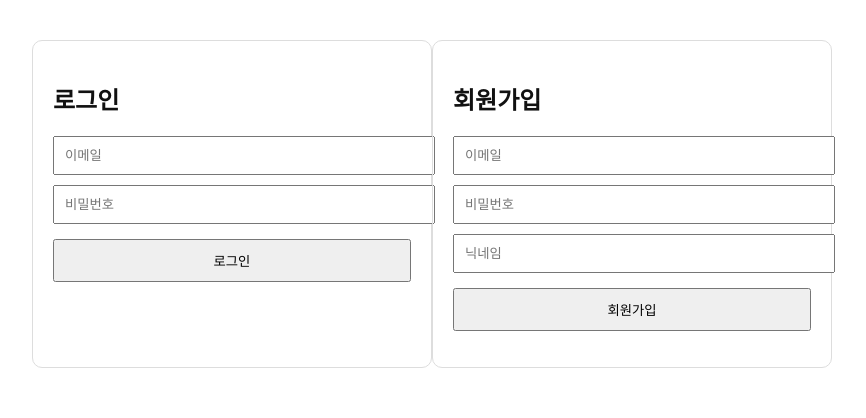
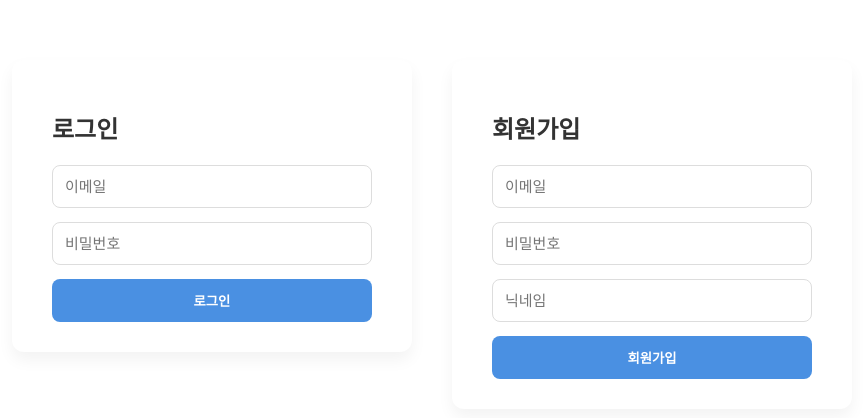
Before and after one commit to sharknell/LifeCheck, a React (Create React App) app in the folder frontend/: page /account in a window 1280 px wide. Shown: the top 418 px of the page, without its empty margins (208-1074 px from the left). Built offline with nearby package versions, Linux system fonts and the light colour scheme.

Commit message:
디자인 및 리팩토링

```diff
--- a/frontend/src/components/auth/LoginForm.jsx
+++ b/frontend/src/components/auth/LoginForm.jsx
@@ -1,15 +1,15 @@
-import React, { useState, useContext } from 'react';
-import { useNavigate } from 'react-router-dom';
-import { AuthContext } from '../../context/AuthContext';
-import API from '../../services/api';
-import { toast } from 'react-toastify';
+import React, { useState, useContext } from "react";
+import { useNavigate } from "react-router-dom";
+import { AuthContext } from "../../context/AuthContext";
+import { toast } from "react-toastify";
+import API from "../../services/api";
+import "../../styles/LoginForm.css";
 
 const LoginForm = () => {
   const navigate = useNavigate();
   const { login } = useContext(AuthContext);
-
-  const [form, setForm] = useState({ email: '', password: '' });
-  const [message, setMessage] = useState('');
+  const [form, setForm] = useState({ email: "", password: "" });
+  const [message, setMessage] = useState("");
 
   const handleChange = (e) => {
     setForm({ ...form, [e.target.name]: e.target.value });
@@ -17,40 +17,20 @@ const LoginForm = () => {
 
   const handleSubmit = async (e) => {
     e.preventDefault();
-
     try {
-      const res = await API.post('/auth/login', form);
-      login(res.data.token); // context에 저장
-      toast.success('🎉 로그인에 성공했어요! 환영합니다 😊', {
-        position: "top-center",
-        autoClose: 2500,
-        hideProgressBar: false,
-        closeOnClick: true,
-        pauseOnHover: true,
-        draggable: true,
-        progress: undefined,
-        theme: "light",
-        style: {
-          fontSize: '16px',
-          fontWeight: 'bold',
-          color: '#2e7d32',
-          backgroundColor: '#e8f5e9',
-          border: '1px solid #81c784',
-          borderRadius: '12px',
-          padding: '12px 20px',
-        }
-      });
-
-      navigate('/dashboard'); // 페이지 이동
+      const res = await API.post("/auth/login", form);
+      login(res.data.token);
+      toast.success("🎉 로그인 성공!", { position: "top-center" });
+      navigate("/dashboard");
     } catch (err) {
-      setMessage(err.response?.data?.message || '❌ 로그인 실패');
+      setMessage(err.response?.data?.message || "❌ 로그인 실패");
     }
   };
 
   return (
     <div className="account-box">
       <h2>로그인</h2>
-      <form onSubmit={handleSubmit}>
+      <form onSubmit={handleSubmit} className="account-form">
         <input
           type="email"
           name="email"
@@ -68,7 +48,7 @@ const LoginForm = () => {
           required
         />
         <button type="submit">로그인</button>
-        <p>{message}</p>
+        {message && <p className="account-message">{message}</p>}
       </form>
     </div>
   );
--- a/frontend/src/components/auth/RegisterForm.jsx
+++ b/frontend/src/components/auth/RegisterForm.jsx
@@ -1,34 +1,55 @@
-import React, { useState } from 'react';
-import axios from 'axios';
-import API from '../../services/api';
+import React, { useState } from "react";
+import axios from "axios";
+import "../../styles/LoginForm.css";
 
 const RegisterForm = () => {
-  const [form, setForm] = useState({ email: '', password: '', nickname: '' });
-  const [message, setMessage] = useState('');
+  const [form, setForm] = useState({ email: "", password: "", nickname: "" });
+  const [message, setMessage] = useState("");
 
-  const handleChange = e => setForm({ ...form, [e.target.name]: e.target.value });
+  const handleChange = (e) => {
+    setForm({ ...form, [e.target.name]: e.target.value });
+  };
 
-  const handleSubmit = async e => {
+  const handleSubmit = async (e) => {
     e.preventDefault();
-    setMessage('');
-
     try {
-      await axios.post('http://localhost:5000/api/auth/register', form);
-      setMessage('🎉 회원가입 성공! 이제 로그인 해주세요.');
+      await axios.post("http://localhost:5000/api/auth/register", form);
+      setMessage("🎉 회원가입 성공! 로그인 해주세요.");
     } catch (err) {
-      setMessage(err.response?.data?.message || '❌ 회원가입 실패');
+      setMessage(err.response?.data?.message || "❌ 회원가입 실패");
     }
   };
 
   return (
     <div className="account-box">
       <h2>회원가입</h2>
-      <form onSubmit={handleSubmit}>
-        <input type="email" name="email" placeholder="이메일" value={form.email} onChange={handleChange} required />
-        <input type="password" name="password" placeholder="비밀번호" value={form.password} onChange={handleChange} required />
-        <input type="text" name="nickname" placeholder="닉네임" value={form.nickname} onChange={handleChange} required />
+      <form onSubmit={handleSubmit} className="account-form">
+        <input
+          type="email"
+          name="email"
+          placeholder="이메일"
+          value={form.email}
+          onChange={handleChange}
+          required
+        />
+        <input
+          type="password"
+          name="password"
+          placeholder="비밀번호"
+          value={form.password}
+          onChange={handleChange}
+          required
+        />
+        <input
+          type="text"
+          name="nickname"
+          placeholder="닉네임"
+          value={form.nickname}
+          onChange={handleChange}
+          required
+        />
         <button type="submit">회원가입</button>
-        <p>{message}</p>
+        {message && <p className="account-message">{message}</p>}
       </form>
     </div>
   );
--- a/frontend/src/components/todo/TodoForm.jsx
+++ b/frontend/src/components/todo/TodoForm.jsx
@@ -1,10 +1,11 @@
-import React, { useState } from 'react';
+import React, { useState } from "react";
+import "../../styles/TodoForm.css"; // ✅ CSS 적용
 
 const TodoForm = ({ onAdd }) => {
-  const [content, setContent] = useState('');
-  const [priority, setPriority] = useState('보통');
-  const [dueDate, setDueDate] = useState('');
-  const [category, setCategory] = useState('일반');
+  const [content, setContent] = useState("");
+  const [priority, setPriority] = useState("보통");
+  const [dueDate, setDueDate] = useState("");
+  const [category, setCategory] = useState("일반");
 
   const handleSubmit = (e) => {
     e.preventDefault();
@@ -14,33 +15,43 @@ const TodoForm = ({ onAdd }) => {
       content,
       priority,
       dueDate,
-      createdAt: new Date().toISOString(), // ✅ 추가
+      category, // ✅ 카테고리도 넣기
+      createdAt: new Date().toISOString(),
     };
 
-    onAdd(todoData); // 객체로 전달!
-    setContent('');
-    setPriority('보통');
-    setDueDate('');
+    onAdd(todoData);
+    setContent("");
+    setPriority("보통");
+    setDueDate("");
+    setCategory("일반");
   };
 
   return (
-    <form onSubmit={handleSubmit} style={{ marginBottom: 20 }}>
+    <form className="todo-form" onSubmit={handleSubmit}>
       <input
+        className="todo-input"
         type="text"
-        placeholder="할 일을 입력하세요"
+        placeholder="할 일을 입력하세요 ✏️"
         value={content}
-        onChange={e => setContent(e.target.value)}
-        style={{ padding: 10, width: '100%', marginBottom: 10 }}
+        onChange={(e) => setContent(e.target.value)}
       />
 
-      <div style={{ display: 'flex', gap: '10px', marginBottom: 10 }}>
-        <select value={priority} onChange={e => setPriority(e.target.value)}>
+      <div className="todo-options">
+        <select
+          className="todo-select"
+          value={priority}
+          onChange={(e) => setPriority(e.target.value)}
+        >
           <option value="높음">🔴 중요</option>
           <option value="보통">🟡 보통</option>
           <option value="낮음">🟢 낮음</option>
         </select>
 
-        <select value={category} onChange={e => setCategory(e.target.value)}>
+        <select
+          className="todo-select"
+          value={category}
+          onChange={(e) => setCategory(e.target.value)}
+        >
           <option value="일반">📌 일반</option>
           <option value="공부">📘 공부</option>
           <option value="운동">🏋️ 운동</option>
@@ -49,13 +60,16 @@ const TodoForm = ({ onAdd }) => {
         </select>
 
         <input
+          className="todo-date"
           type="date"
           value={dueDate}
-          onChange={e => setDueDate(e.target.value)}
+          onChange={(e) => setDueDate(e.target.value)}
         />
       </div>
 
-      <button type="submit" style={{ padding: 10 }}>추가</button>
+      <button className="todo-add-btn" type="submit">
+        추가
+      </button>
     </form>
   );
 };
--- a/frontend/src/services/api.js
+++ b/frontend/src/services/api.js
@@ -1,16 +1,15 @@
-import axios from 'axios';
+import axios from "axios";
 
 const API = axios.create({
-  baseURL: 'http://localhost:5000/api',
+  baseURL: "http://localhost:5001/api",
 });
 
 API.interceptors.request.use((config) => {
-  const token = localStorage.getItem('token');
+  const token = localStorage.getItem("token");
   if (token) {
     config.headers.Authorization = `Bearer ${token}`; // ✅ 꼭 Bearer 포함해야 함!
   }
   return config;
 });
 
-
 export default API;
--- a/frontend/src/styles/Account.css
+++ b/frontend/src/styles/Account.css
@@ -1,27 +1,62 @@
 .account-container {
   display: flex;
-    justify-content: space-around;
-    padding: 40px;
-    max-width: 800px;
-    margin: auto;
+  justify-content: center;
+  align-items: flex-start;
+  gap: 40px;
+  padding: 60px 20px;
+  flex-wrap: wrap;
 }
 
 .account-box {
-    width: 45%;
-    padding: 20px;
-    border: 1px solid #ddd;
-    border-radius: 10px;
+  background: #ffffff;
+  padding: 30px 40px;
+  border-radius: 12px;
+  box-shadow: 0 8px 16px rgba(0, 0, 0, 0.05);
+  width: 320px;
 }
 
-  input {
-    display: block;
-    width: 100%;
-    padding: 10px;
-    margin-top: 10px;
+.account-box h2 {
+  font-size: 24px;
+  margin-bottom: 20px;
+  color: #333;
 }
 
-  button {
-    margin-top: 15px;
-    padding: 10px;
-    width: 100%;
+.account-form {
+  display: flex;
+  flex-direction: column;
+  gap: 14px;
 }
+
+.account-form input {
+  padding: 12px;
+  border: 1px solid #ddd;
+  border-radius: 8px;
+  font-size: 15px;
+  outline: none;
+}
+
+.account-form input:focus {
+  border-color: #4a90e2;
+}
+
+.account-form button {
+  background-color: #4a90e2;
+  color: white;
+  padding: 12px 20px;
+  border: none;
+  border-radius: 8px;
+  font-weight: bold;
+  cursor: pointer;
+  transition: background-color 0.3s;
+}
+
+.account-form button:hover {
+  background-color: #357abd;
+}
+
+.account-message {
+  color: #d32f2f;
+  margin-top: 10px;
+  font-size: 14px;
+  font-weight: bold;
+}
--- /dev/null
+++ b/frontend/src/styles/LoginForm.css
@@ -0,0 +1,40 @@
+.login-form {
+    background: white;
+    padding: 30px;
+    border-radius: 12px;
+    box-shadow: 0 4px 12px rgba(0,0,0,0.1);
+    width: 300px;
+    margin: auto;
+    margin-top: 100px;
+  }
+
+  .login-form h2 {
+    text-align: center;
+    margin-bottom: 20px;
+    color: #333;
+  }
+
+  .login-form input {
+    width: 100%;
+    padding: 10px;
+    margin-top: 12px;
+    border: 1px solid #ccc;
+    border-radius: 8px;
+  }
+
+  .login-form button {
+    width: 100%;
+    padding: 12px;
+    background-color: #4A90E2;
+    color: white;
+    border: none;
+    margin-top: 20px;
+    border-radius: 8px;
+    font-weight: bold;
+    cursor: pointer;
+    transition: background-color 0.3s;
+  }
+
+  .login-form button:hover {
+    background-color: #357ABD;
+  }
--- /dev/null
+++ b/frontend/src/styles/TodoForm.css
@@ -0,0 +1,62 @@
+.todo-form {
+  background: #ffffff;
+  padding: 24px;
+  border-radius: 14px;
+  box-shadow: 0 6px 16px rgba(0, 0, 0, 0.06);
+  display: flex;
+  flex-direction: column;
+  gap: 16px;
+  margin-bottom: 30px;
+}
+
+.todo-input {
+  padding: 14px;
+  border: 1px solid #ddd;
+  border-radius: 10px;
+  font-size: 16px;
+  outline: none;
+  transition: border-color 0.3s;
+}
+
+.todo-input:focus {
+  border-color: #4a90e2;
+}
+
+.todo-options {
+  display: flex;
+  gap: 12px;
+  flex-wrap: wrap;
+}
+
+.todo-select,
+.todo-date {
+  flex: 1;
+  padding: 12px;
+  border: 1px solid #ddd;
+  border-radius: 10px;
+  font-size: 15px;
+  background: white;
+  outline: none;
+  transition: border-color 0.3s;
+}
+
+.todo-select:focus,
+.todo-date:focus {
+  border-color: #4a90e2;
+}
+
+.todo-add-btn {
+  background-color: #4a90e2;
+  color: white;
+  padding: 14px 20px;
+  border: none;
+  border-radius: 10px;
+  font-weight: bold;
+  cursor: pointer;
+  font-size: 16px;
+  transition: background-color 0.3s;
+}
+
+.todo-add-btn:hover {
+  background-color: #357abd;
+}
```
Also changed, not shown: frontend/src/components/layout/Header.jsx (+34 -55 lines), frontend/src/pages/Account.jsx (+7 -15 lines), frontend/src/styles/Header.css (added, +74 -0 lines), 2 other files (tests, documents, lock files or other folders). Lines whose indentation alone changed are shown as unchanged.
